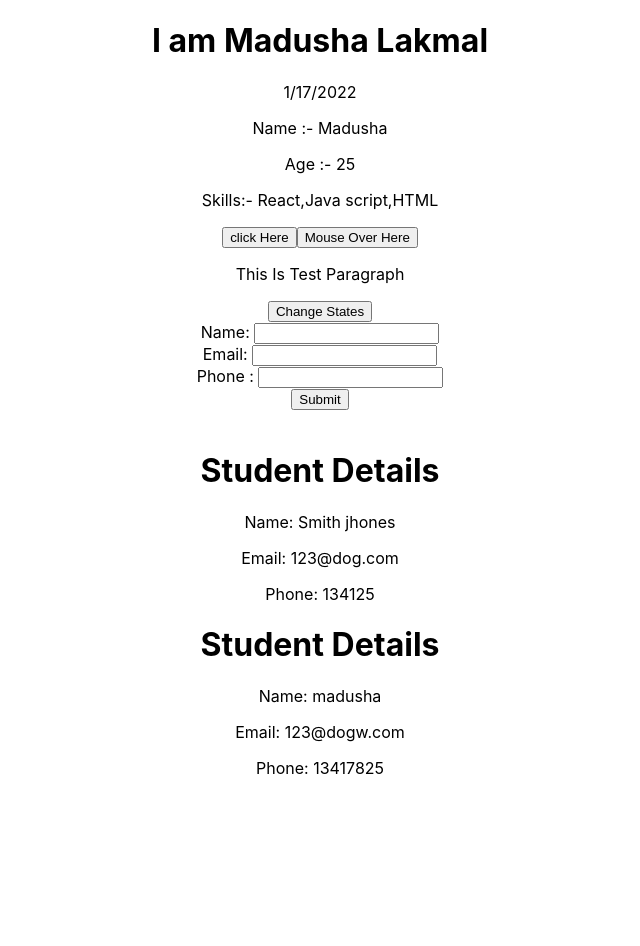
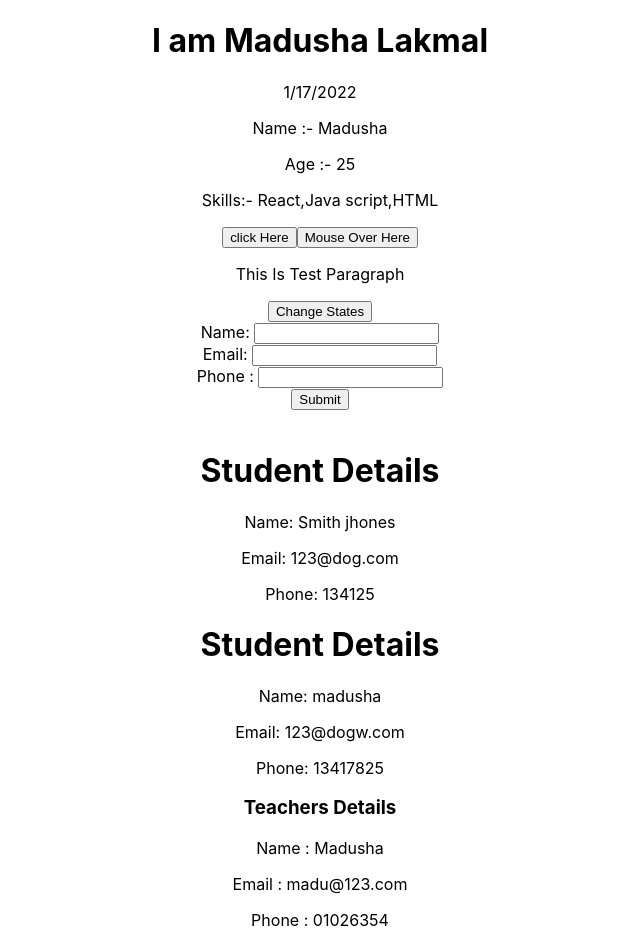
Before and after one commit to MadushaHero/React-JS-practise-, a React (Create React App) app: page / in a window 1280 px wide. Shown: the whole page, without its empty margins (320-960 px from the left). Before the commit the page ends 800 px from the top, so only its background shows below. Built offline with nearby package versions, Linux system fonts and the light colour scheme.

Commit message:
Stateless Components

```diff
--- a/src/App.js
+++ b/src/App.js
@@ -2,11 +2,13 @@ import logo from './logo.svg';
 import './App.css';
 import './components/Post'
 import Post from './components/Post';
+import Teacher from './components/Teacher';
 
 function App() {
   return (
     <div className="App">
       <Post />
+      <Teacher name= 'Madusha' email= 'madu@123.com' phone='01026354'/>
     </div>
   );
 }
--- /dev/null
+++ b/src/components/Teacher.js
@@ -0,0 +1,16 @@
+import React from "react";
+const Teacher = (props) => {
+
+    const {name,email,phone}  = props;
+    return (
+        <div>
+            <h3>Teachers Details</h3>
+            <p> Name : {name}</p>
+            <p> Email : {email}</p>
+            <p> Phone : {phone}</p>
+        </div>
+    )
+}
+
+
+export default Teacher
```
